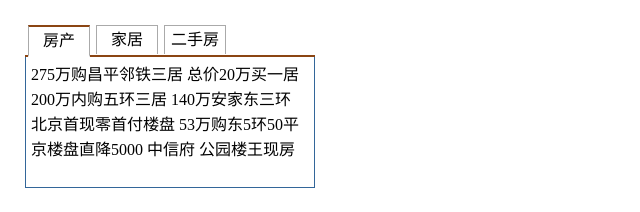
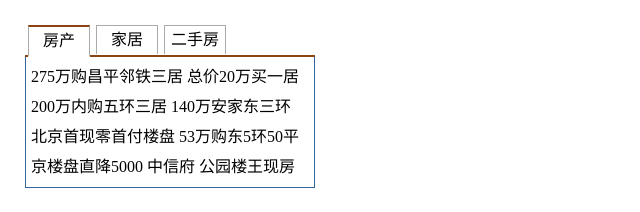
Before and after one commit to LinYi-JCY/js-demo, a plain HTML site: page 180124/js选项卡.html in a window 1280 px wide. Shown: the whole page, without its empty margins (0-640 px from the left). Drawn offline with Linux system fonts and the light colour scheme.

Commit message:
improve style

```diff
--- a/180124/js选项卡.html
+++ b/180124/js选项卡.html
@@ -40,8 +40,9 @@
             border-bottom: 2px solid #fff;
         }
         #tabs div {
+	    background-color: #fff;
             height: 120px;
-            line-height: 25px;
+            line-height: 30px;
             border: 1px solid #336699;
             border-top: none;
             padding: 5px;
```
